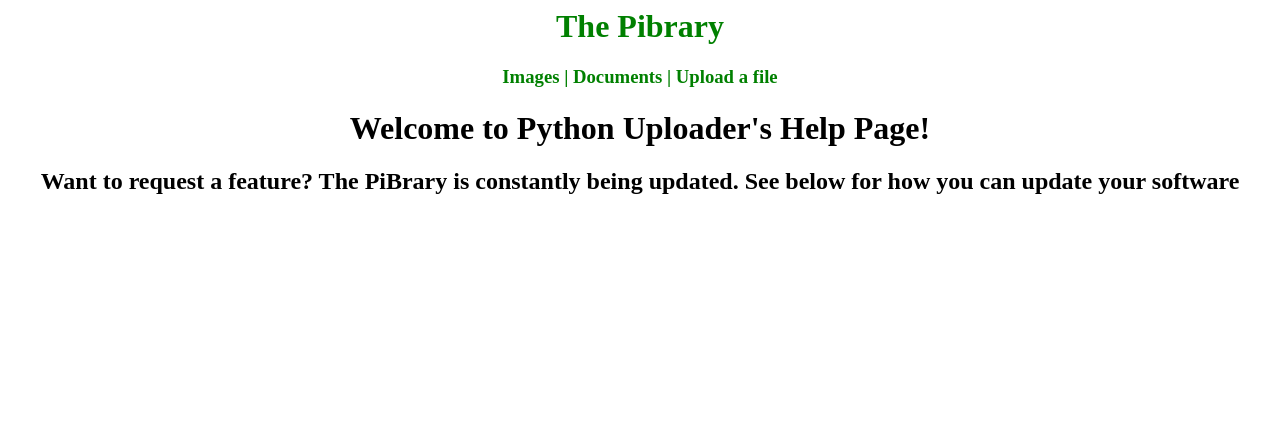
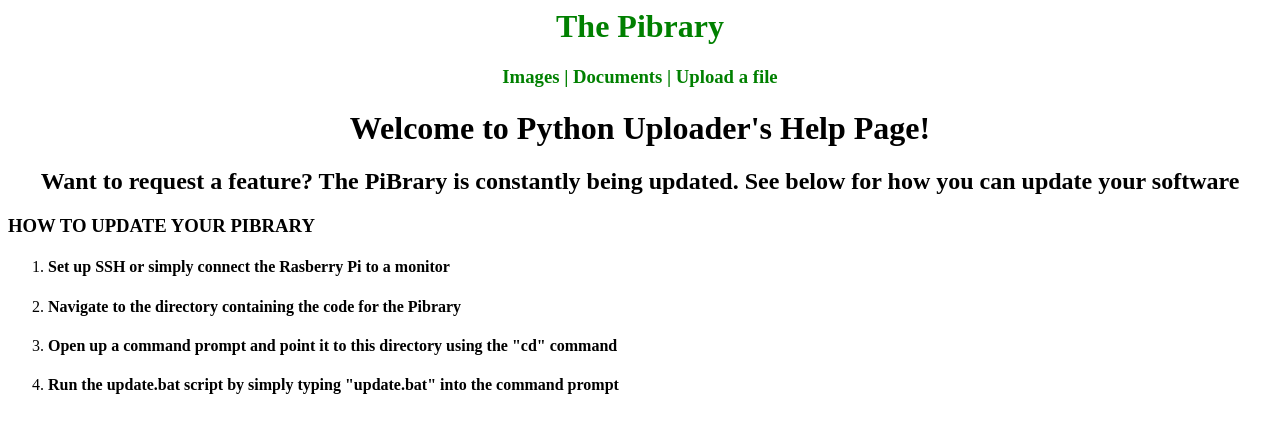
Before and after one commit to AidanEgan/Python_Upload, a Flask app: page /help in a window 1280 px wide. Shown: the top 433 px of the page. Run offline with Flask 2, Linux system fonts and the light colour scheme.

Commit message:
MORE STUFF

```diff
--- a/templates/help.html
+++ b/templates/help.html
@@ -12,4 +12,13 @@
     <h1>Welcome to Python Uploader's Help Page!</h1>
     <h2>Want to request a feature? The PiBrary is constantly being updated. See below for how you can update your software</h2>
   </div>
+  <div id="help">
+    <h3>HOW TO UPDATE YOUR PIBRARY</h3>
+    <ol>
+      <li><h4>Set up SSH or simply connect the Rasberry Pi to a monitor</h4></li>
+      <li><h4>Navigate to the directory containing the code for the Pibrary</h4></li>
+      <li><h4>Open up a command prompt and point it to this directory using the "cd" command</h4></li>
+      <li><h4>Run the update.bat script by simply typing "update.bat" into the command prompt</h4></li>
+    </ol>
+  </div>
 </body>
```
Also changed, not shown: 1 other file.
